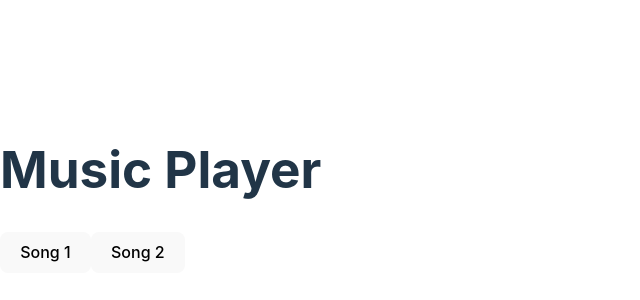
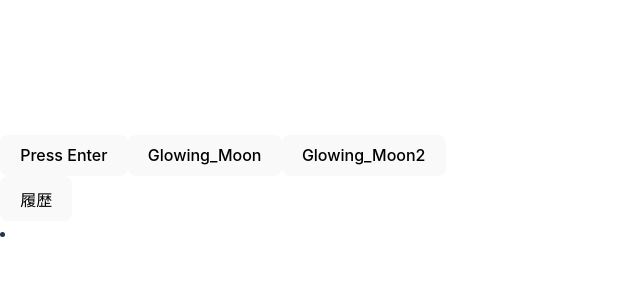
Before and after one commit to kc3hack/2024_A, a React (Vite) app in the folder frontend/: page / in a window 1280 px wide. Shown: the part 210-510 px from the top of the page, without its empty margins (0-640 px from the left). Built offline with nearby package versions, Linux system fonts and the light colour scheme.

Commit message:
履歴のみ

```diff
--- /dev/null
+++ b/frontend/components/playMusic.tsx
@@ -0,0 +1,2 @@
+import { useEffect } from 'react';
+var historyData:string="";
--- a/frontend/components/premusic.tsx
+++ b/frontend/components/premusic.tsx
@@ -1,22 +1,33 @@
 import React, { useState } from 'react';
+
+var historyData:string="";
 
 interface Song {
   file: string;
   title: string;
   bpm: number;
+  point: number;
 }
 
 const musicLibrary: Record<string, Song> = {
   song1: {
-    file: '../public/PressEnter.mp3',
-    title: 'Song 1',
-    bpm: 120,
+      file: '../public/PressEnter.mp3',
+      title: 'Press Enter',
+      bpm: 120,
+      point: 0
   },
   song2: {
+      file: '../public/Glowing_Moon/PerituneMaterial_Glowing_Moon_192k.mp3',
+      title: 'Glowing_Moon',
+      bpm: 140,
+      point: 0
+  },
+  song3: {
     file: '../public/Glowing_Moon/PerituneMaterial_Glowing_Moon_192k.mp3',
-    title: 'Song 2',
+    title: 'Glowing_Moon2',
     bpm: 140,
-  },
+    point: 0
+},
   // 他の曲も同様に追加できます
 };
 
@@ -27,14 +38,45 @@ const MusicPlayer: React.FC = () => {
     const selectedSong = musicLibrary[songId];
     if (selectedSong) {
       setCurrentSong(songId);
+      if (historyData=="") {
+        historyData+=songId;
+      }else{
+        historyData=songId+","+historyData
+      }
+      console.log(historyData);
+
     } else {
       console.log('Song not found');
     }
   };
 
+  function showhistory() {
+    const prehistory=historyData.split(",");
+    var preString:string="";
+    for (let index = 0; index < prehistory.length; index++) {
+        const element = prehistory[index];
+        if (preString.indexOf(element)==-1) {
+            if (preString=="") {
+                preString=element;
+            }else{
+                preString+=","+element;
+            }
+        }
+    }
+    console.log(preString);
+    historyData=preString;
+    const fileList=document.getElementById("list");
+    fileList!.innerHTML="";
+    for (let index = 0; index < historyData.split(",").length; index++) {
+        const element = historyData.split(",")[index];
+        const listItem = document.createElement('li');
+      listItem.textContent = element;
+      fileList!.appendChild(listItem);
+      console.log(element);
+    }
+  }
   return (
     <div>
-      <h1>Music Player</h1>
       <div>
         {Object.keys(musicLibrary).map((songId) => (
           <button key={songId} onClick={() => playSong(songId)}>
@@ -48,6 +90,8 @@ const MusicPlayer: React.FC = () => {
           <audio controls src={musicLibrary[currentSong].file} />
         </div>
       )}
+      <button id='history' onClick={() => showhistory()}>履歴</button>
+      <li id='list'></li>
     </div>
   );
 };
```
